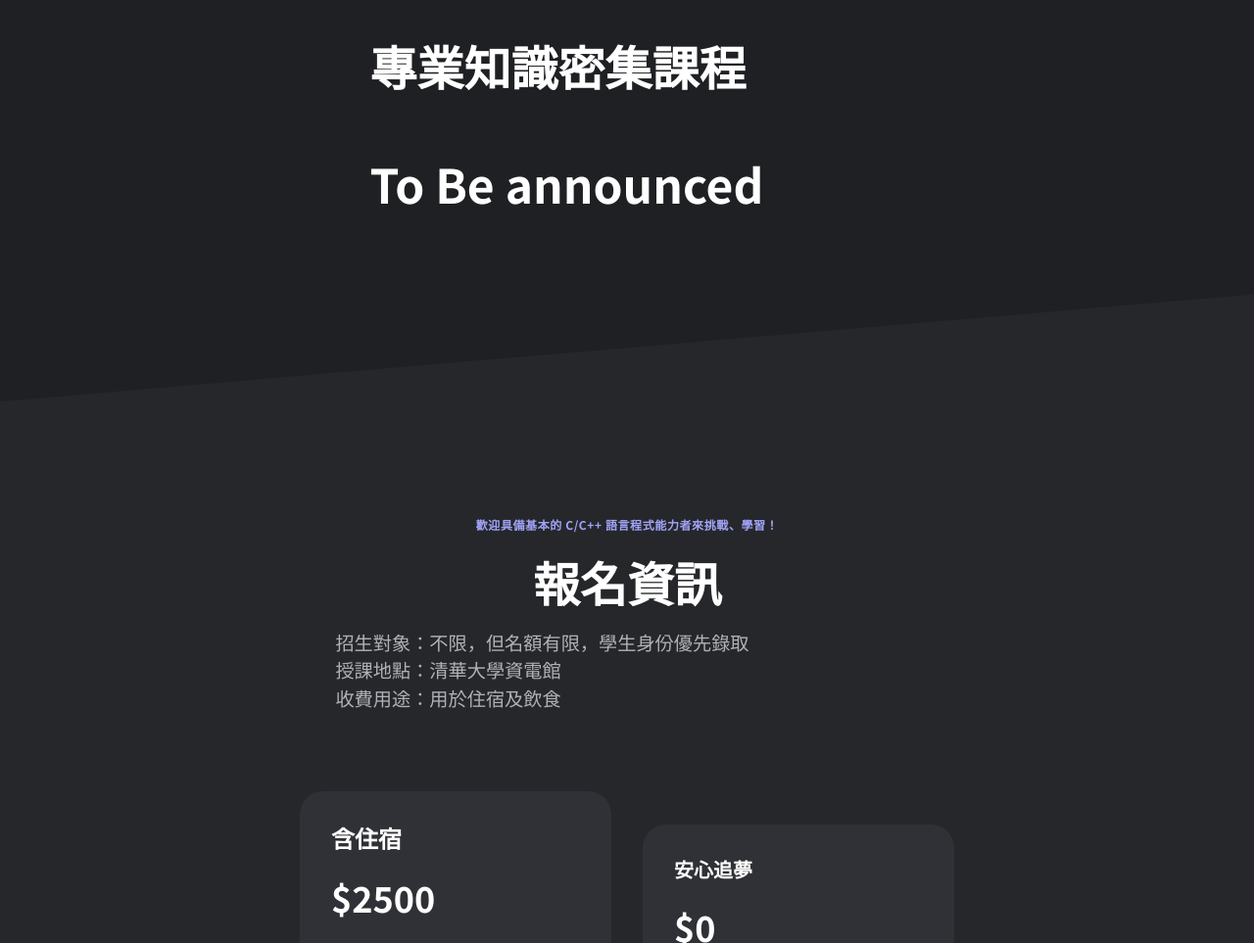
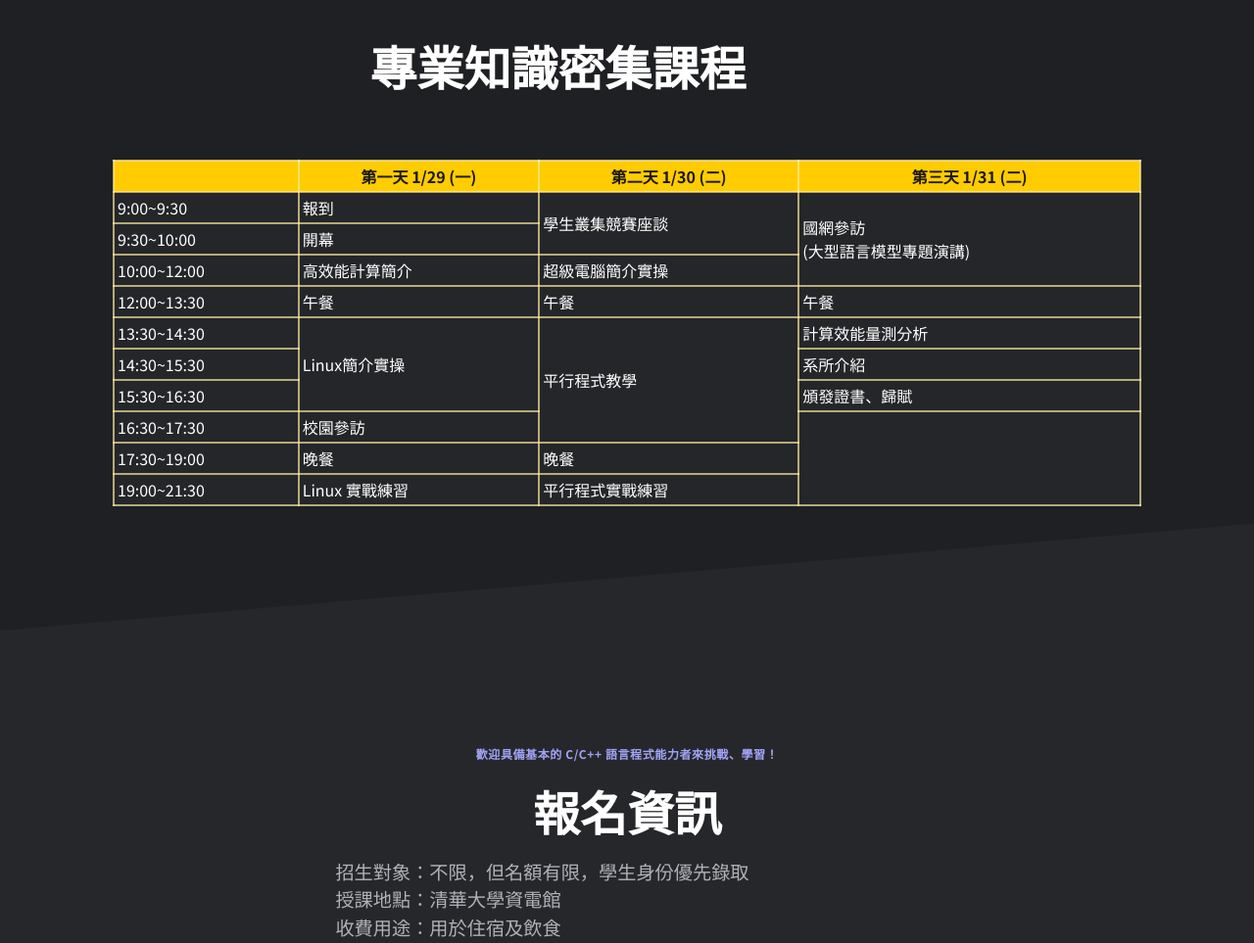
Before and after one commit to NTHU-SC/Winter_Camp_2024, an Astro site: page / in a window 1280 px wide. Shown: the part 3686-4649 px from the top of the page at 98% size. Built offline with nearby package versions, Linux system fonts and the light colour scheme; Astro itself is replaced by a stand-in of ours.

Commit message:
Updated course for 2024

```diff
--- a/src/components/FeaturesDiagonal.jsx
+++ b/src/components/FeaturesDiagonal.jsx
@@ -41,9 +41,9 @@ export const FeaturesDiagonal = () => {
             <h2 className="mt-10 mb-8 text-4xl lg:text-5xl custom-block-big-title">
               專業知識密集課程
             </h2>
-            <h2 className="mt-10 mb-8 text-4xl lg:text-5xl custom-block-big-title">
+            {/* <h2 className="mt-10 mb-8 text-4xl lg:text-5xl custom-block-big-title">
               To Be announced
-            </h2>
+            </h2> */}
 
             {/* <p className="mb-16 text-customGrayText leading-loose">
               Our platform enables you to launch your data-driven projects with
@@ -92,82 +92,67 @@ export const FeaturesDiagonal = () => {
 
 const MyTable = () => {
   return (
-
-
     <table className="GeneratedTable">
-      {/* <thead>
+      <thead>
         <tr>
           <th> </th>
-          <th colSpan="2">Day1 8/6 (日)</th>
-          <th>Day2 8/7 (一)</th>
-          <th>Day3 8/8 (二)</th>
-          <th>Day4 8/9 (三)</th>
-          <th>Day5 8/10 (四)</th>
+          <th>第一天 1/29 (一)</th>
+          <th>第二天 1/30 (二)</th>
+          <th>第三天 1/31 (二)</th>
         </tr>
       </thead>
       <tbody>
         <tr>
           <td>9:00~9:30</td>
-          <td colSpan="2">報到</td>
-          <td rowSpan="3">登峰造極<br />(超級電腦簡介與實操)</td>
-          <td rowSpan="3">拜師學藝<br />(學生叢集競賽座談會)</td>
-          <td rowSpan="4">學以致用<br />(高效能計算在科學計算與人工智慧的應用簡介與實操)</td>
-          <td rowSpan="4">增廣見聞<br />(國網中心參訪)</td>
+          <td>報到</td>
+          <td rowSpan="2">學生叢集競賽座談</td>
+          <td rowSpan="3">國網參訪 <br></br>(大型語言模型專題演講)</td>
         </tr>
         <tr>
           <td>9:30~10:00</td>
-          <td colSpan="2">啟航 (開幕)</td>
+          <td>開幕</td>
         </tr>
         <tr>
-          <td>10:00~10:30</td>
-          <td colSpan="2" rowSpan="2">進入平行世界<br />(平行計算簡介 I)</td>
-        </tr>
-        <tr>
-          <td>10:30~12:00</td>
-          <td>NVIDIA 神秘嘉賓</td>
-          <td>超級比一比 (效能競賽)</td>
+          <td>10:00~12:00</td>
+          <td>高效能計算簡介</td>
+          <td>超級電腦簡介實操</td>
         </tr>
         <tr>
           <td>12:00~13:30</td>
-          <td colSpan="2">午餐</td>
-          <td>午餐</td>
           <td>午餐</td>
           <td>午餐</td>
           <td>午餐</td>
         </tr>
         <tr>
-          <td>13:30~15:00</td>
-          <td>追本溯源<br />(Linux教學)</td>
-          <td>探索未來<br />(平行計算簡介 II)</td>
-          <td rowSpan="3">多重宇宙<br />(GPU平行程式教學)</td>
-          <td rowSpan="3">駭客任務:首部曲<br />(程式競賽)</td>
-          <td rowSpan="3">駭客任務:最終戰役<br />(應用競賽)</td>
-          <td>開花結果<br />(競賽成果發表)</td>
+          <td>13:30~14:30</td>
+          <td rowSpan="3">Linux簡介實操</td>
+          <td rowSpan="4">平行程式教學</td>
+          <td>計算效能量測分析</td>
         </tr>
         <tr>
-          <td>15:00~16:00</td>
-          <td colSpan="2" rowSpan="2">一個頭兩個大<br />(MPI平行程式教學)</td>
-          <td>滿載而歸<br />(頒獎、閉幕)</td>
+          <td>14:30~15:30</td>
+          <td>系所介紹</td>
         </tr>
         <tr>
-          <td>15:00~17:30</td>
-          <td rowSpan="3"> <br /><br /></td>
+          <td>15:30~16:30</td>
+          <td>頒發證書、歸賦</td>
+        </tr>
+        <tr>
+          <td>16:30~17:30</td>
+          <td>校園參訪</td>
+          <td rowSpan="3"></td>
         </tr>
         <tr>
           <td>17:30~19:00</td>
-          <td colSpan="2">晚餐，相見歡</td>
-          <td>晚餐</td>
           <td>晚餐</td>
           <td>晚餐</td>
         </tr>
         <tr>
           <td>19:00~21:30</td>
-          <td colSpan="2">手腦並用<br />(上機練習)</td>
-          <td>七手八腳<br />(上機練習)</td>
-          <td>駭客任務:重裝上陣<br />(程式競賽)</td>
-          <td>集思廣益<br />(競賽成果彙整)</td>
+          <td>Linux 實戰練習</td>
+          <td>平行程式實戰練習</td>
         </tr>
-      </tbody> */}
+      </tbody>
     </table>
   );
 };
```
